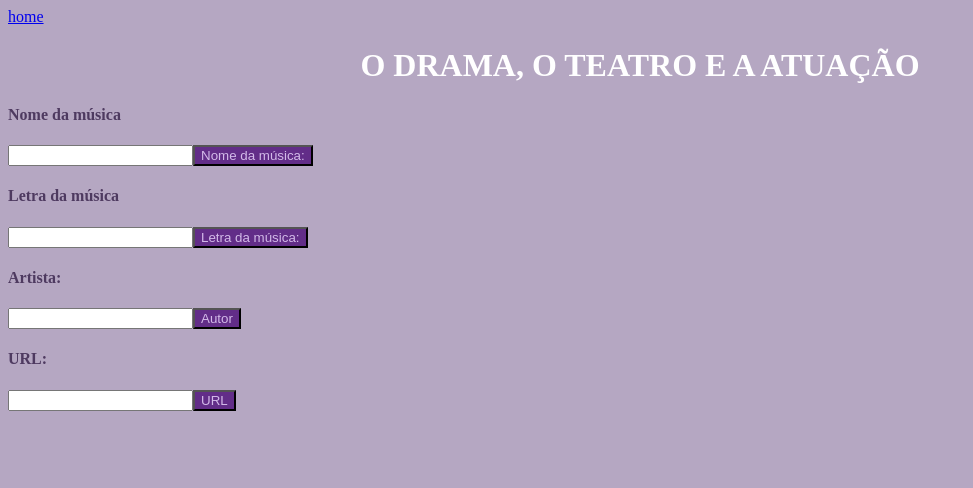
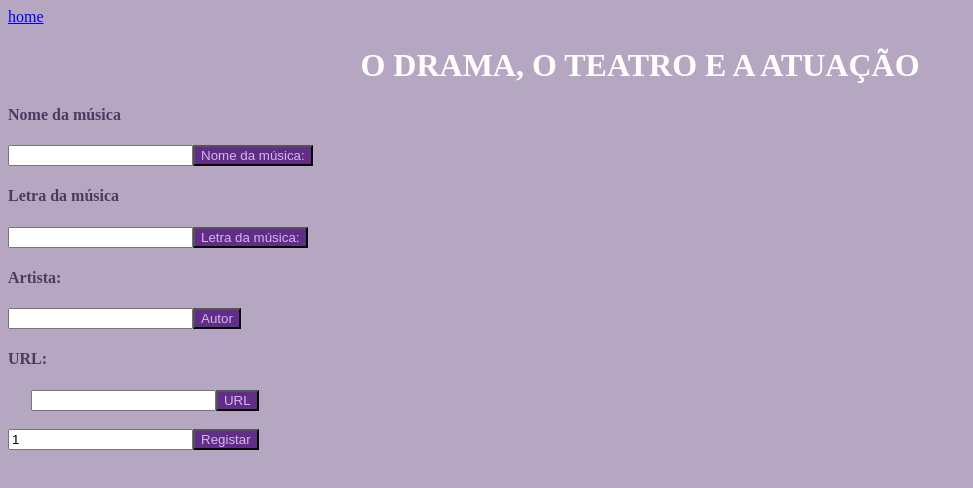
Before and after one commit to heloisasatira/ProjetoFinal-PTAC, a React (Vite) app: page /todo in a window 1280 px wide. Shown: the top 488 px of the page, without its empty margins (0-973 px from the left). Built offline with nearby package versions, Linux system fonts and the light colour scheme.

Commit message:
Adicionado a propriedade navigate em Cadastro para possibilitar que, ao clicar em registrar um vídeo, a página seja redirecionada para Home.

```diff
--- a/src/Todo/Cadastro.jsx
+++ b/src/Todo/Cadastro.jsx
@@ -1,5 +1,5 @@
 import { useState, useEffect } from "react";// useState permite a criação de estado no componente através de função e faz o gerenciamento do estado do componente e retorna um array
-import { Link } from "react-router-dom";
+import { Link, useNavigate } from "react-router-dom";
 import "./style.css";
 
 const Registrar = () => {
@@ -42,6 +42,20 @@ export default function Cadastro() {
     useEffect(()=>{localStorage.setItem("listaAutor", JSON.stringify(listaAutor))},[listaAutor]);
 
     useEffect(()=>{localStorage.setItem("lista", JSON.stringify(listaVideo))},[listaVideo]);
+
+    const navigate =  useNavigate();
+
+    const salvar = async (e) => {
+       e.preventDefault();
+       await setListaUsuario([...lista, {
+        id: id,
+        nome: nome,
+        letra: letra,
+        url: url
+       }]);
+       setId(id + 1);
+       navigate("/");
+    }
 
     const salvarN = (e) => {//para coletar o nome do usuário
         e.preventDefault();//previnir a ação de enviar o formulário; preventDefault serve para prevenir o comportamento padrão de um evento; evitar que a página seja redirecionada automaticamente
@@ -124,6 +138,16 @@ export default function Cadastro() {
                     value={url}
                     onChange={(e) => { setURL(e.target.value) }} />
                 <button>URL</button>
+                <br></br>
+                <br></br>
+
+                <form class="registrar" onSubmit={salvar}>
+                <input type="text"
+                    value={id}
+                    onChange={(e) => { setId(e.target.value) }} />
+                <button>Registar</button>
+            </form>
+            <br></br>
             </form>
             </div>
         </div>
```
